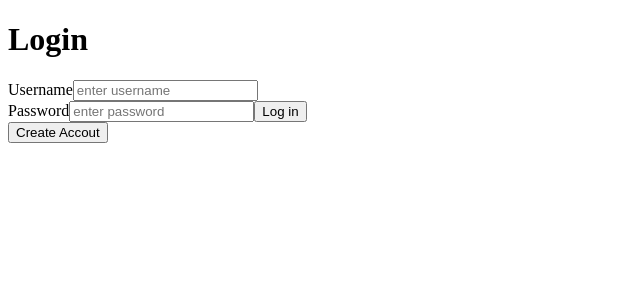
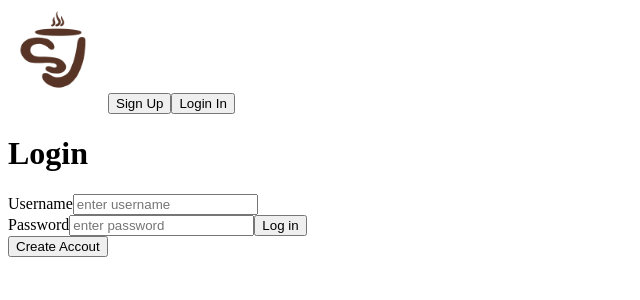
Before and after one commit to Gul-Nayab/coffee-shop, a Next.js app: page /auth/login in a window 1280 px wide. Shown: the top 300 px of the page, without its empty margins (0-640 px from the left). Built offline with nearby package versions, Linux system fonts and the light colour scheme.

Commit message:
add navbar to login and create account page.

```diff
--- a/app/auth/login/page.tsx
+++ b/app/auth/login/page.tsx
@@ -3,6 +3,7 @@
 import { useState } from 'react';
 import { useRouter } from 'next/navigation';
 import { signIn } from 'next-auth/react';
+import Image from 'next/image';
 
 function Login() {
   const router = useRouter();
@@ -29,6 +30,20 @@ function Login() {
 
   return (
     //Login page (br tags are temporary, remove after adding styles)
+    <>
+      {/*Navbar */}
+      <div>
+        <Image
+          src='/images/SJCoffeeLogo.png'
+          width={100}
+          height={100}
+          alt='logo'
+          onClick={() => router.push(`/`)}
+        />
+        <button onClick={() => router.push(`/auth/create`)}>Sign Up</button>
+        <button onClick={() => router.push(`/auth/login`)}>Login In</button>
+      </div>
+      {/*Body of webpage */}
       <div>
         <h1>Login</h1>
         <form onSubmit={handleSubmit}>
@@ -54,8 +69,11 @@ function Login() {
           <button type='submit'>Log in</button>
         </form>
 
-      <button onClick={() => router.push('/auth/create')}>Create Accout</button>
+        <button onClick={() => router.push('/auth/create')}>
+          Create Accout
+        </button>
       </div>
+    </>
   );
 }
 export default Login;
```
Also changed, not shown: app/auth/create/page.tsx (+17 -1 lines). Lines whose indentation alone changed are shown as unchanged.
